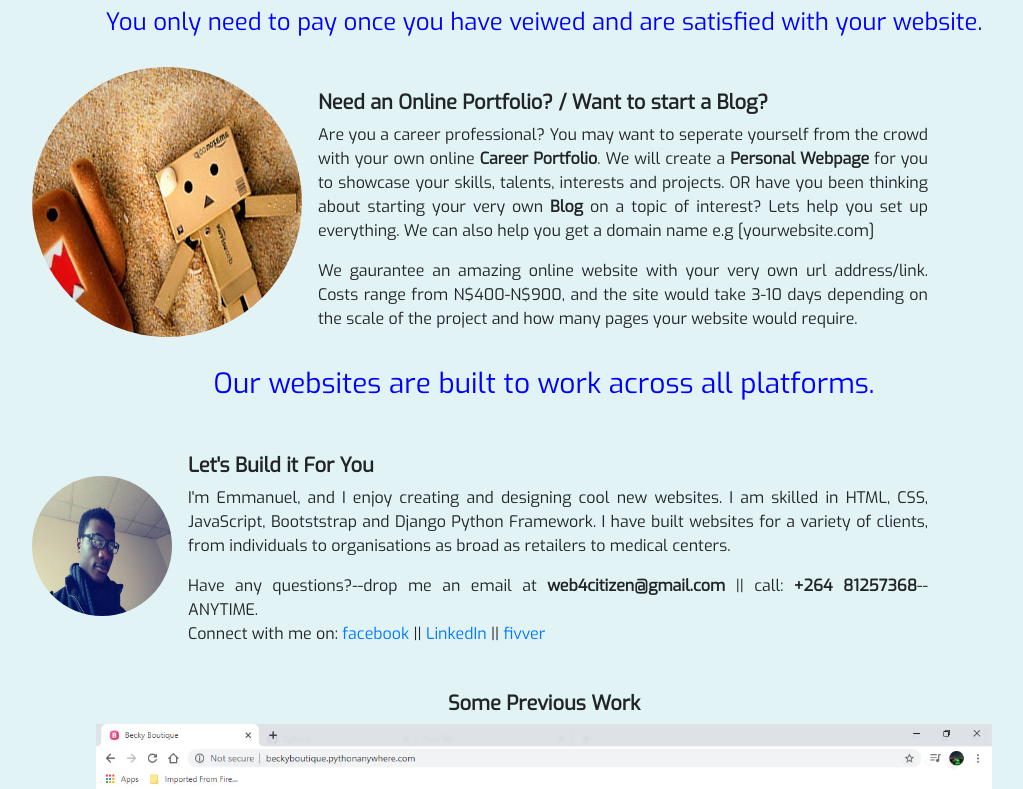
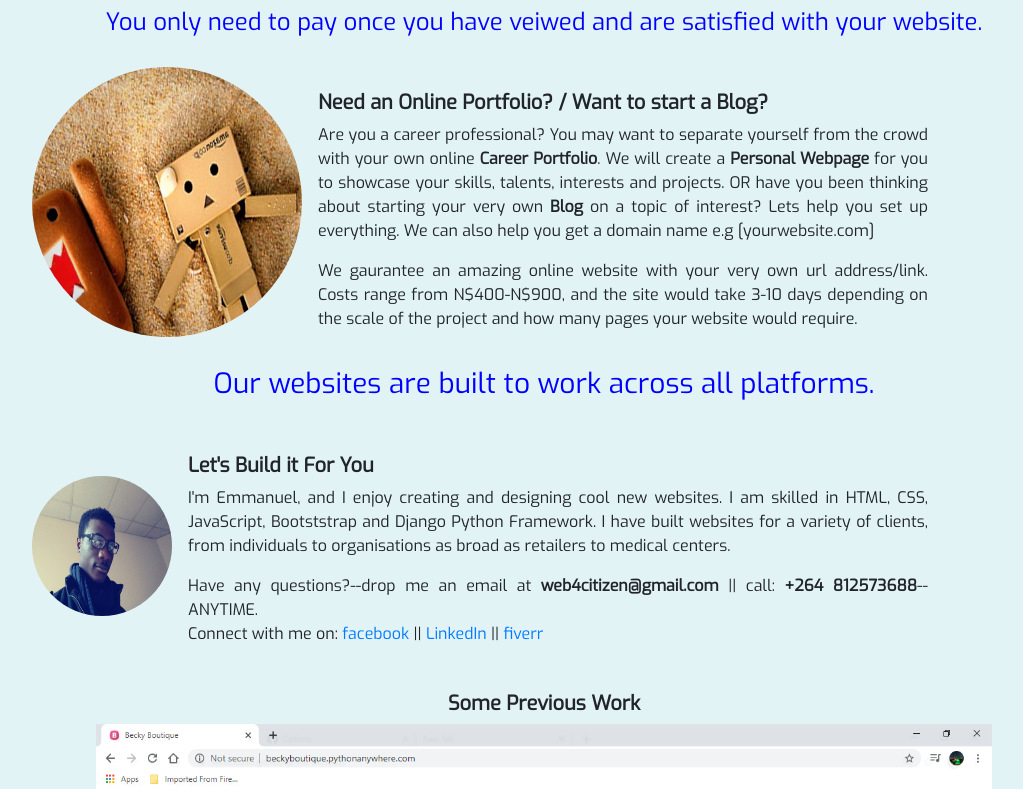
Before and after one commit to webcitizen/webcitizen, a plain HTML site: page na.html in a window 1280 px wide. Shown: the part 740-1529 px from the top of the page, without its empty margins (96-1119 px from the left). Drawn offline with nearby package versions, Linux system fonts and the light colour scheme.

Commit message:
Update na.html

```diff
--- a/na.html
+++ b/na.html
@@ -32,7 +32,7 @@
 		  <img src="img/blog.jpg" style="width: 270px;height:270px;border-radius: 50%;"class="align-self-center mr-3" alt="...">
 		  <div class="media-body">
 		    <h5 class="mt-0"><br><b>Need an Online Portfolio? / Want to start a Blog?</b></h5>
-		    <p>Are you a career professional? You may want to seperate yourself from the crowd with your own online <b>Career Portfolio</b>. We will create a <b>Personal Webpage</b> for you to showcase your skills, talents, interests and projects. OR have you been thinking about starting your very own <b>Blog</b> on a topic of interest? Lets help you set up everything. We can also help you get a domain name e.g [yourwebsite.com]</p>
+		    <p>Are you a career professional? You may want to separate yourself from the crowd with your own online <b>Career Portfolio</b>. We will create a <b>Personal Webpage</b> for you to showcase your skills, talents, interests and projects. OR have you been thinking about starting your very own <b>Blog</b> on a topic of interest? Lets help you set up everything. We can also help you get a domain name e.g [yourwebsite.com]</p>
 		    <p class="mb-0">We gaurantee an amazing online website with your very own url address/link. Costs range from N$400-N$900, and the site would take 3-10 days depending on the scale of the project and how many pages your website would require.</p>
 		  </div>
 		</div>
@@ -43,8 +43,8 @@
 		  <div class="media-body">
 		    <h5 class="mt-0"><br><b>Let's Build it For You</b></h5>
 		    <p>I'm Emmanuel, and I enjoy creating and designing cool new websites. I am skilled in HTML, CSS, JavaScript, Bootststrap and Django Python Framework. I have built websites for a variety of clients, from individuals to organisations as broad as retailers to medical centers.</p>
-		   <p class="mb-0">Have any questions?--drop me an email at <b>web4citizen@gmail.com</b>   ||  call: <b>+264 81257368</b>--ANYTIME.</p>
-		    <p>Connect with me on: <a href="https://www.facebook.com/immanuel.ogundiran">facebook</a> || <a href="https://www.linkedin.com/in/emmanuel-ogundiran-a8330414a/">LinkedIn</a> || <a href="https://www.fiverr.com/webcitizen404?up_rollout=true">fivver</a></p>
+		   <p class="mb-0">Have any questions?--drop me an email at <b>web4citizen@gmail.com</b>   ||  call: <b>+264 812573688</b>--ANYTIME.</p>
+		    <p>Connect with me on: <a href="https://www.facebook.com/immanuel.ogundiran">facebook</a> || <a href="https://www.linkedin.com/in/emmanuel-ogundiran-a8330414a/">LinkedIn</a> || <a href="https://www.fiverr.com/webcitizen404?up_rollout=true">fiverr</a></p>
 		  </div>
 		</div>
 	</div>
```
